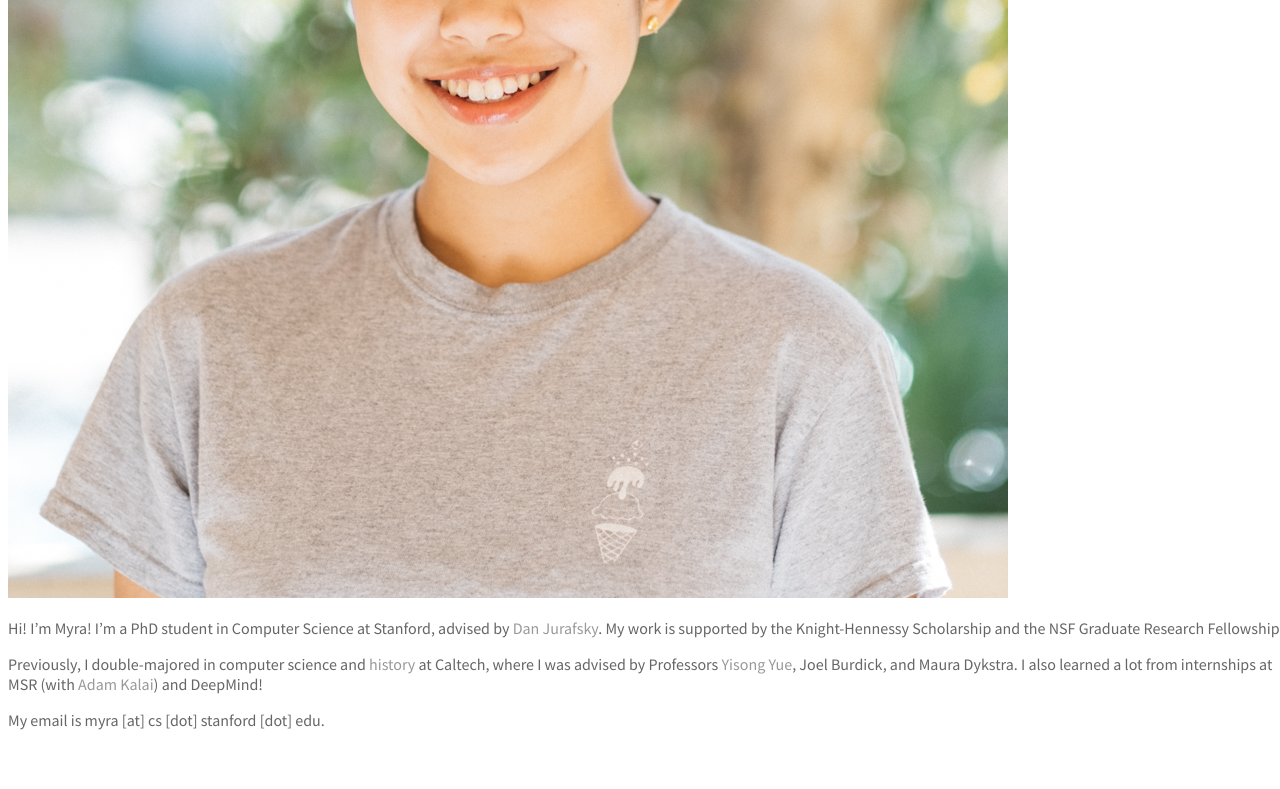
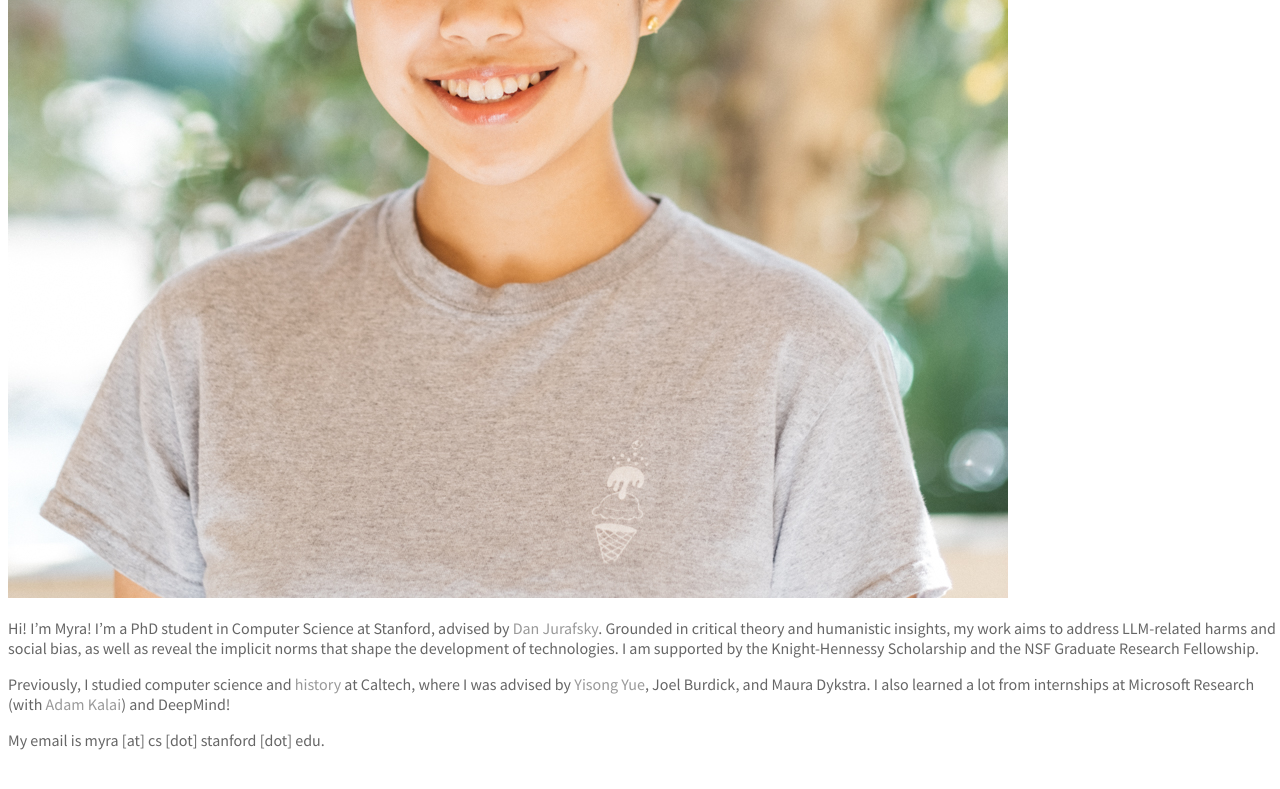
Before and after one commit to myracheng/myracheng.github.io, a Jekyll site: the page built from index.md, in a window 1280 px wide and 900 px high, scrolled down 725 px. Shown: the top 789 px of the window. Built offline with Jekyll 4.4.1, drawn with Linux system fonts in a browser that asks for light colours; some web fonts are replaced; our own code applies the rules of GitHub Pages for plain Markdown files.

Commit message:
Update index.md

```diff
--- a/index.md
+++ b/index.md
@@ -6,8 +6,8 @@
 
 <img class="profile-picture" src="imgs/me.jpg">
 
-Hi! I'm Myra! I'm a PhD student in Computer Science at Stanford, advised by <a href="https://web.stanford.edu/~jurafsky">Dan Jurafsky</a>. My work is supported by the Knight-Hennessy Scholarship and the NSF Graduate Research Fellowship.
+Hi! I'm Myra! I'm a PhD student in Computer Science at Stanford, advised by <a href="https://web.stanford.edu/~jurafsky">Dan Jurafsky</a>. Grounded in critical theory and humanistic insights, my work aims to address LLM-related harms and social bias, as well as reveal the implicit norms that shape the development of technologies. I am supported by the Knight-Hennessy Scholarship and the NSF Graduate Research Fellowship.
 
-Previously, I double-majored in computer science and <a href="https://thesis.library.caltech.edu/14990/">history</a> at Caltech, where I was advised by Professors <a href="http://www.yisongyue.com/">Yisong Yue</a>, Joel Burdick, and Maura Dykstra. I also learned a lot from internships at MSR (with <a href='https://www.microsoft.com/en-us/research/people/adum/'>Adam Kalai</a>) and DeepMind!
+Previously, I studied computer science and <a href="https://thesis.library.caltech.edu/14990/">history</a> at Caltech, where I was advised by <a href="http://www.yisongyue.com/">Yisong Yue</a>, Joel Burdick, and Maura Dykstra. I also learned a lot from internships at Microsoft Research (with <a href='https://kal.ai/'>Adam Kalai</a>) and DeepMind!
 
 My email is myra [at] cs [dot] stanford [dot] edu.
```
